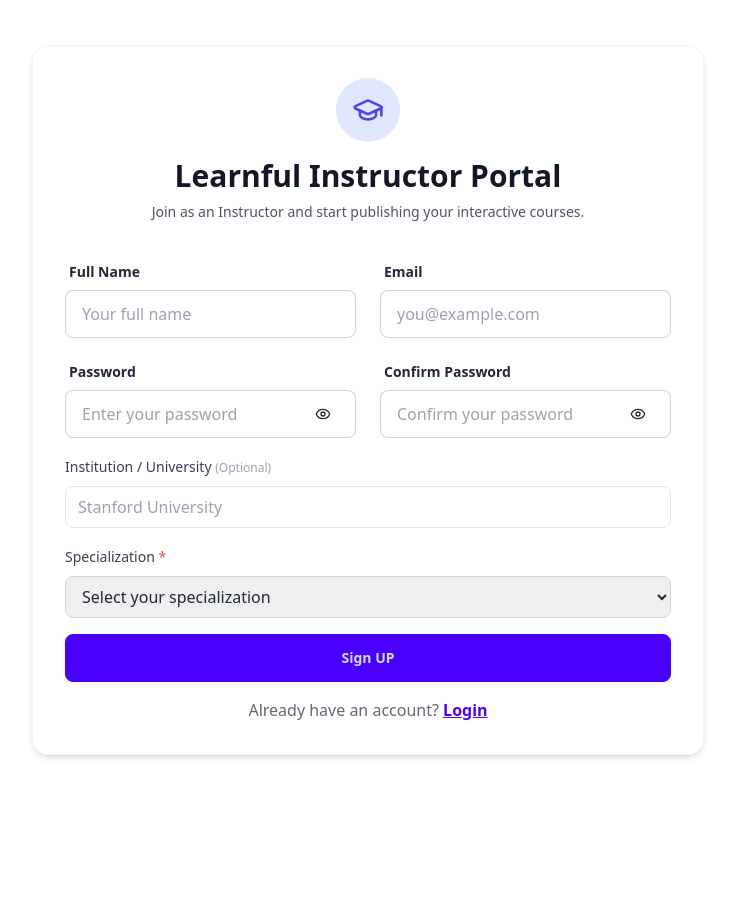
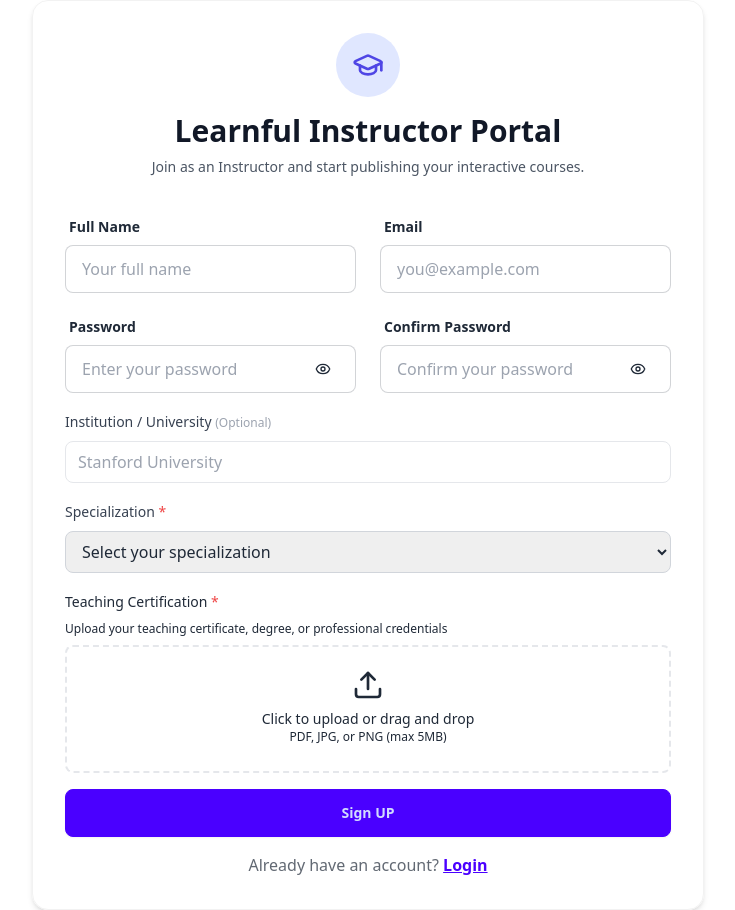
Before and after one commit to ahmadD301/Learnful-App, a React (Vite) app in the folder frontend/: page /teacher/signup in a window 1280 px wide. Shown: the whole page, without its empty margins (272-1007 px from the left). Before the commit the page ends 800 px from the top, so only its background shows below. Built offline with nearby package versions, Linux system fonts and the light colour scheme.

Commit message:
add upload file components for TeacherSignUp

```diff
--- /dev/null
+++ b/frontend/src/components/signUp/CertificationUpload.jsx
@@ -0,0 +1,93 @@
+import React from "react"
+import { Upload, FileText, CheckCircle2, X } from "lucide-react"
+
+/**
+ * Reusable file upload component for teaching certifications
+ *
+ * Props:
+ * - file: the current uploaded file object
+ * - setFile: function to set the file
+ * - uploading: boolean for loading state
+ * - setUploading: function to toggle uploading state
+ * - handleFileUpload: function to handle file upload logic
+ * - handleRemoveFile: function to remove file
+ */
+function CertificationUpload({
+  file,
+  setFile,
+  uploading,
+  setUploading,
+  handleFileUpload,
+  handleRemoveFile,
+}) {
+  return (
+    <div className="space-y-2">
+      <label htmlFor="certification" className="text-sm font-medium">
+        Teaching Certification <span className="text-red-500">*</span>
+      </label>
+      <p className="text-xs text-muted-foreground mb-2">
+        Upload your teaching certificate, degree, or professional credentials
+      </p>
+
+      {!file ? (
+        <label
+          htmlFor="certification"
+          className="flex flex-col items-center justify-center w-full h-32 border-2 border-dashed border-border rounded-lg cursor-pointer hover:border-primary transition-colors"
+        >
+          <div className="flex flex-col items-center justify-center pt-5 pb-6">
+            {uploading ? (
+              <div className="animate-spin rounded-full h-8 w-8 border-b-2 border-primary" />
+            ) : (
+              <>
+                <Upload className="w-8 h-8 mb-2 text-muted-foreground" />
+                <p className="text-sm text-muted-foreground">
+                  Click to upload or drag and drop
+                </p>
+                <p className="text-xs text-muted-foreground">
+                  PDF, JPG, or PNG (max 5MB)
+                </p>
+              </>
+            )}
+          </div>
+          <input
+            id="certification"
+            type="file"
+            className="hidden"
+            accept="image/jpeg,image/png,application/pdf"
+            onChange={(e) => {
+              const selectedFile = e.target.files?.[0]
+              if (selectedFile) {
+                handleFileUpload(selectedFile, setFile, setUploading)
+              }
+            }}
+            disabled={uploading}
+          />
+        </label>
+      ) : (
+        <div className="flex items-center justify-between p-4 bg-secondary rounded-lg">
+          <div className="flex items-center gap-3">
+            <FileText className="w-8 h-8 text-primary" />
+            <div>
+              <p className="text-sm font-medium">{file.name}</p>
+              <p className="text-xs text-muted-foreground">
+                {(file.size / 1024).toFixed(2)} KB
+              </p>
+            </div>
+          </div>
+          <div className="flex items-center gap-2">
+            <CheckCircle2 className="w-5 h-5 text-green-600" />
+            <button
+              type="button"
+              onClick={() => handleRemoveFile(setFile, file.url)}
+              className="text-destructive hover:text-destructive/80"
+            >
+              <X size={20} />
+            </button>
+          </div>
+        </div>
+      )}
+    </div>
+  )
+}
+
+export default CertificationUpload
--- a/frontend/src/pages/TeacherSignUp.jsx
+++ b/frontend/src/pages/TeacherSignUp.jsx
@@ -10,6 +10,8 @@
 import Institution from '../components/signUp/Institution.jsx'
 import SpecializationSelect from "../components/signUp/SpecializationSelect.jsx"
 import AuthLink from '../components/login/AuthLink.jsx'
+import CertificationUpload from "../components/signUp/CertificationUpload"
+
 
 function TeacherSignUp() {
     const [formData, setFormData] = useState({
@@ -20,9 +22,9 @@
         institution: "",
         specialization: "",
     })
-    const [email, setEmail] = useState("");
-    const [password, setPassword] = useState("");
     const [isLoading, setIsLoading] = useState(false);
+    const [certificationFile, setCertificationFile] = useState(null);
+    const [uploadingCert, setUploadingCert] = useState(false);
 
     const specializations = [
         "Software Engineering",
@@ -48,16 +50,22 @@
             setIsLoading(false);
             return;
         }
-    if(formData.password !== formData.confirmPassword){
+        if (formData.password !== formData.confirmPassword) {
             toast.error("Passwords do not match.");
             setIsLoading(false);
             return
         }
-    if(!formData.specialization){
+        if (!formData.specialization) {
             toast.error("Please select a specialization");
             setIsLoading(false);
             return
         }
+        if (!certificationFile) {
+            toast.error("Please upload your teaching certification.")
+            setIsLoading(false)
+            return
+        }
+
         toast.success("Form validated successfully! 🎉");
         console.log("Form Data:", formData)
 
@@ -67,6 +75,18 @@
     // Handle input changes for all form fields
     const handleInputChange = (field, value) => {
         setFormData({ ...formData, [field]: value });
+    }
+    const handleFileUpload = (file, setFile, setUploading) => {
+        setUploading(true)
+        setTimeout(() => {
+            setFile(file) // just set the file for now, no real upload
+            setUploading(false)
+            toast.success("File uploaded successfully!")
+        }, 1000)
+    }
+    const handleRemoveFile = (setFile) => {
+        setFile(null);
+        toast("File removed");
     }
     return (
         <div className="flex items-center justify-center min-h-screen ">
@@ -129,6 +149,14 @@
                                 setFormData={setFormData}
                                 specializations={specializations}
                             />
+                            <CertificationUpload
+                                file={certificationFile}
+                                setFile={setCertificationFile}
+                                uploading={uploadingCert}
+                                setUploading={setUploadingCert}
+                                handleFileUpload={handleFileUpload}
+                                handleRemoveFile={handleRemoveFile}
+                            />
                             {/* Submit Button */}
                             <SubmitButton isLoading={isLoading} >Sign UP</SubmitButton>
                             <AuthLink
```
Lines whose indentation alone changed are shown as unchanged.
